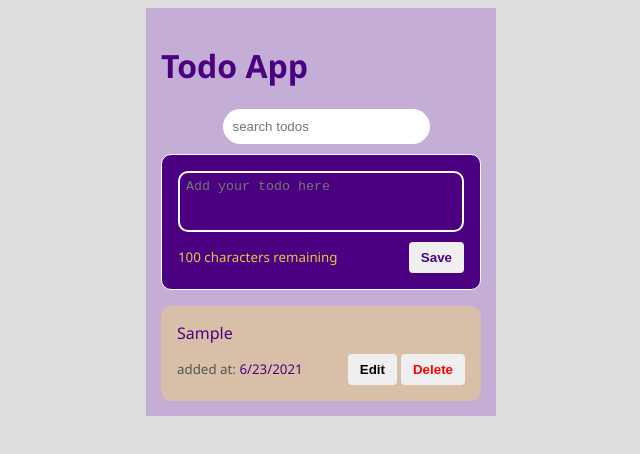
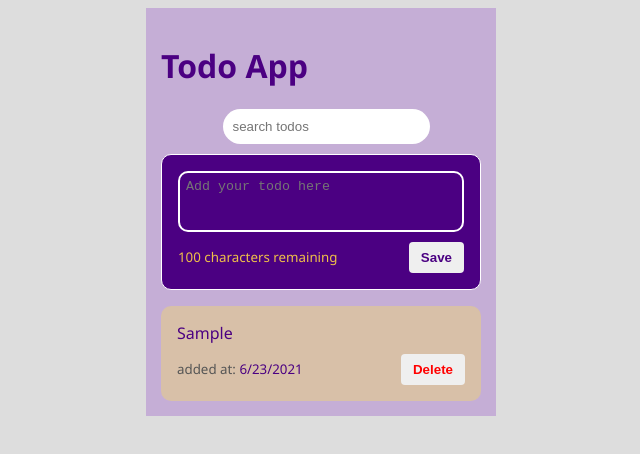
Before and after one commit to Moustafa-Mohammed/Todo-List, a React (Create React App) app: page / in a window 1280 px wide. Both pictures are taken after typing "Sample" into the empty fields and a click on the button "Save". Shown: the top 454 px of the page, without its empty margins (319-959 px from the left). Built offline with nearby package versions, Linux system fonts and the light colour scheme.

Commit message:
deleted the edit button

```diff
--- a/src/components/Todo.js
+++ b/src/components/Todo.js
@@ -7,12 +7,7 @@ const Todo = ({ text, date, id, deleteTodoHandler }) => {
       <div className="todo-footer">
         <small><span className="span">added at:</span> {date}</small>
         <div className="todo-btns">
-          <button
-            className="btn edit-btn"
-            onClick={() => deleteTodoHandler(id)}
-          >
-            Edit
-          </button>
+
           <button
             className="btn delete-btn"
             onClick={() => deleteTodoHandler(id)}
```
